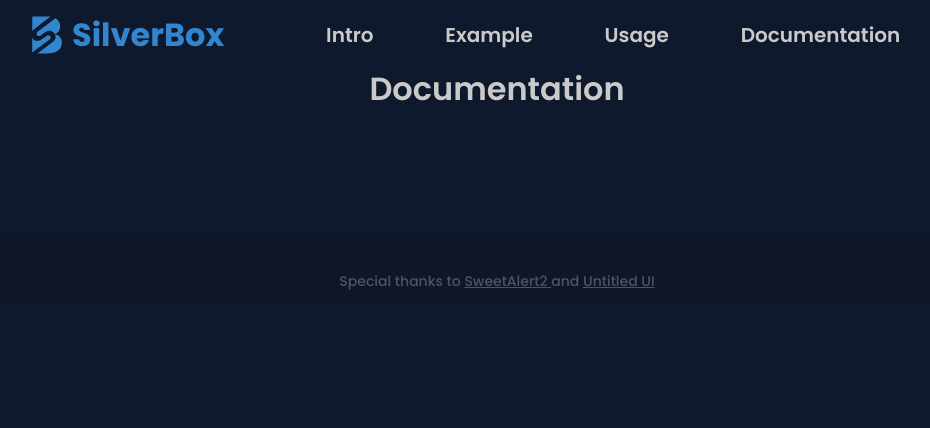
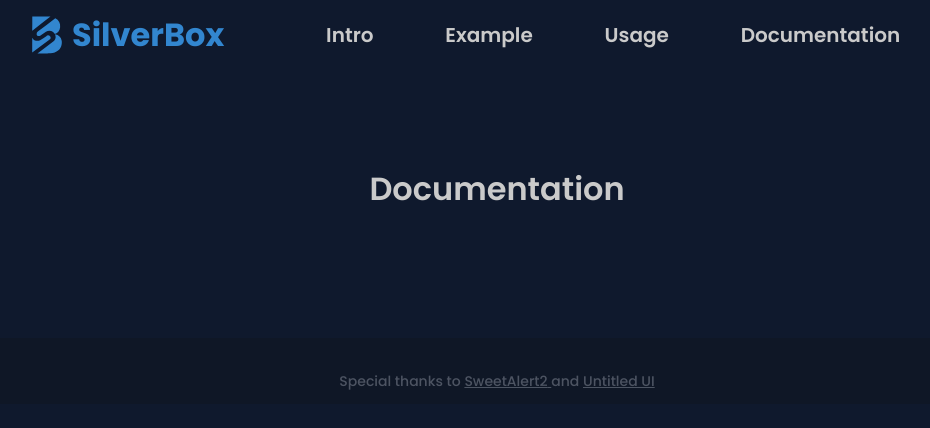
Before and after one commit to Silverethical/silverBox-website, a React (Vite) app: page /documentation in a window 1280 px wide. Shown: the top 428 px of the page, without its empty margins (143-1073 px from the left). Built offline with nearby package versions, Linux system fonts and the light colour scheme.

Commit message:
feat(index.scss/documentationPage): Add documentation page styles

```diff
--- a/src/scss/index.scss
+++ b/src/scss/index.scss
@@ -12,6 +12,16 @@
 @media only screen and (max-width: 900px) {
 	:root {
 		font-size: 16px;
+	}
+}
+
+main {
+	margin-top: 100px;
+
+	#silverBox-documentation-version {
+		vertical-align: middle;
+		font-size: var(--silverBox-documentation-version-font-size);
+		color: var(--silverBox-documentation-version-color);
 	}
 }
 
```
